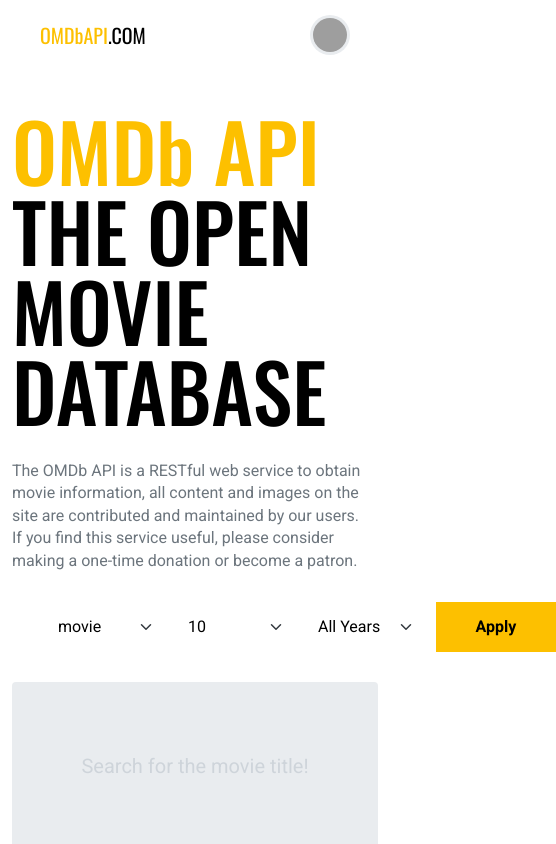
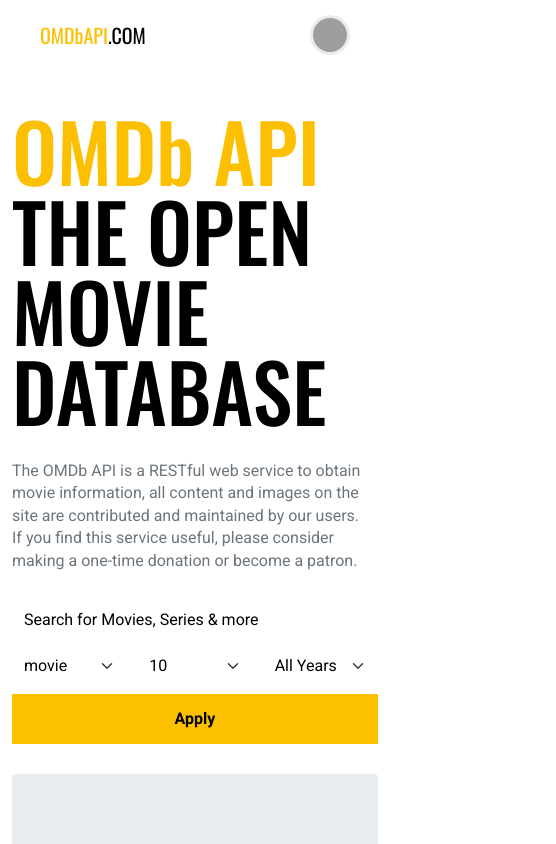
Before and after one commit to Mengoe/omdbAPI, a Vue app: page / in a window 390 px wide. Shown: the top 844 px of the page, 556 px wide, since content can reach past the window. Built offline with nearby package versions, Linux system fonts and the light colour scheme; grey boxes are pictures that could not be loaded.

Commit message:
✨ using bootstrap's media-breakpoint-down, make Search page respond by UI size

```diff
--- a/src/components/Search.vue
+++ b/src/components/Search.vue
@@ -88,7 +88,10 @@
 </script>
 
 <style lang="scss" scoped>
+
+
 .container{
+
     display: flex;
     font-size: 15px;
     > * {
@@ -97,6 +100,7 @@
         margin-right: 0;
       }
     }
+
     .selects{
         display: flex;
         select{
@@ -113,5 +117,23 @@
         font-weight: 700;
         flex-shrink: 0;
     }
+
+    @include media-breakpoint-down(lg){
+      display : block;
+      input {
+        margin-right : 0;
+        margin-bottom: 10px;
+      }
+      .selects {
+        margin-right : 0;
+        margin-bottom : 10px;
+        select {
+          width : 100%;
+        }
+      }
+      .btn {
+        width : 100%;
+      }
+    }
 }
 </style>
```
